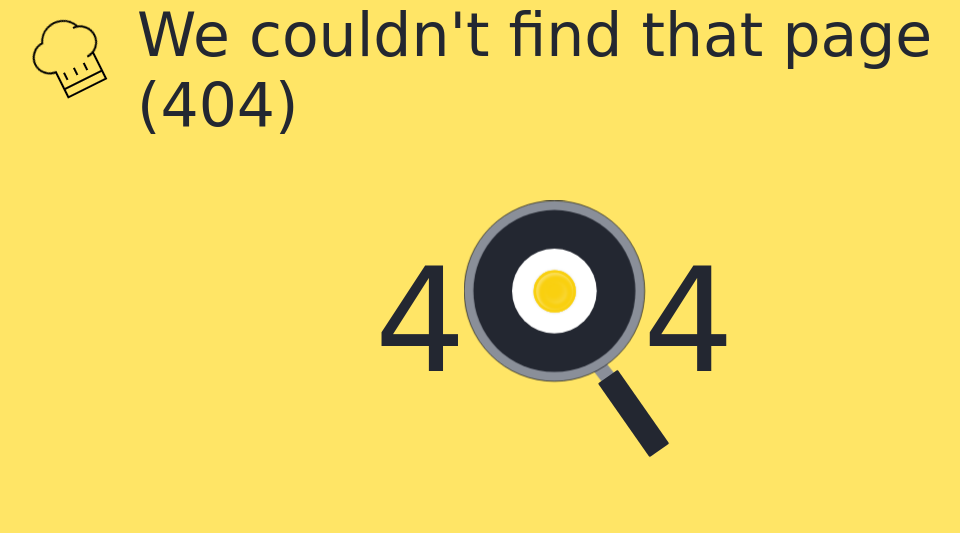
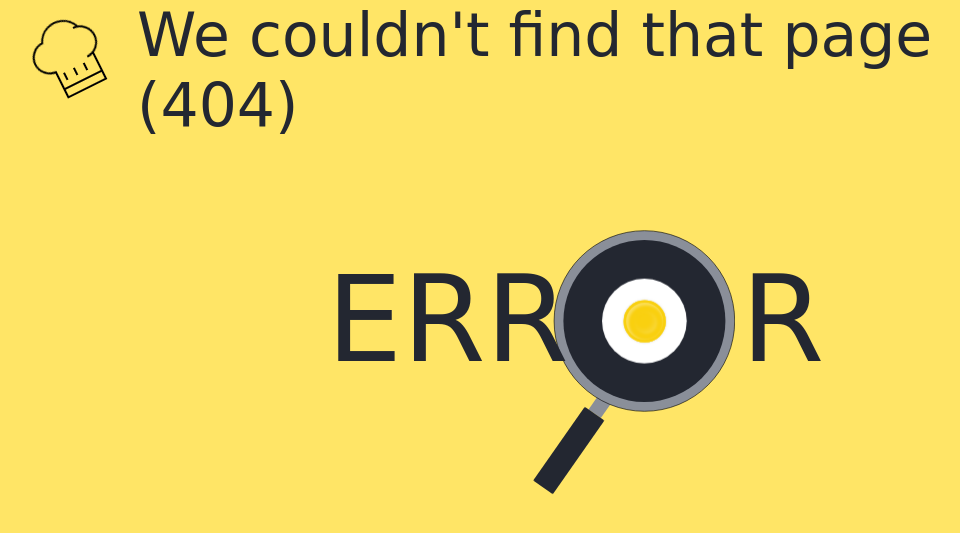
Before and after one commit to Vlad-Harutyunyan/YummyMeals, a Flask app: template app/errors/templates/404.html in a window 1280 px wide. Shown: the part 160-693 px from the top of the page, without its empty margins (94-1054 px from the left). Run offline with Flask 2, Linux system fonts and the light colour scheme; the template is opened without the code that fills it, so the values that code supplies are empty; some libraries are stand-ins or nearby versions.

Commit message:
Add files via upload

```diff
--- a/app/errors/static/css/404.css
+++ b/app/errors/static/css/404.css
@@ -107,6 +107,7 @@ body {
     border-radius: 50%;
     background-color: #8a8f99;
     position: relative;
+    left: 150px;
     z-index: 2;
     border: 1px solid black;
 }
@@ -125,10 +126,10 @@ body {
 .handle {
     width: 40px;
     height: 150px;
-    position: absolute;
-    left: 263px;
-    top: 280px;
-    transform: rotate(-35deg);
+    position: relative;
+    right: -155px;
+    top: -10px;
+    transform: rotate(35deg);
     background: #232731;
     z-index: 2;
     border-radius: 2px;
@@ -141,7 +142,7 @@ body {
     position: absolute;
     left: 220px;
     top: 260px;
-    transform: rotate(-38deg);
+    transform: rotate(35deg);
     background: #8a8f99;
 }
 .egg {
@@ -171,19 +172,19 @@ body {
     box-shadow: inset #f9d010 0 0 0 4px, inset rgba(255, 255, 255, 0.3) 2px 2px 4px 6px, inset #f9d010 2px 2px 4px 16px, inset rgba(255, 255, 255, 0.3) -2px -2px 12px 12px, rgba(0, 0, 0, 0.05) 0 0 2px 2px;
 }
 .text, .center::after, .center::before {
-    font-size: 240px;
+    font-size: 200px;
     font-family: 'Satisfy', cursive;
     position: absolute;
-    top: 20%;
+    top: 10%;
     color: #232731;
 }
 .center::after {
-    content: '4';
+    content: 'R';
     right: -150px;
 }
 .center::before {
-    content: '4';
-    left: -150px;
+    content: 'ERR';
+    left: -380px;
 }
 @keyframes egg {
     0%, 100% {
```
